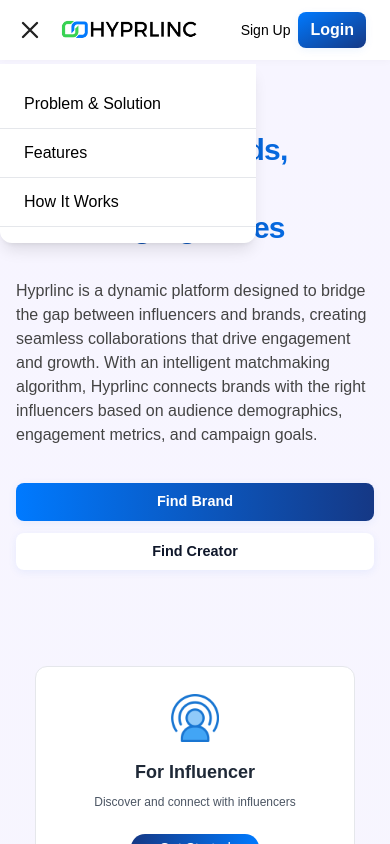
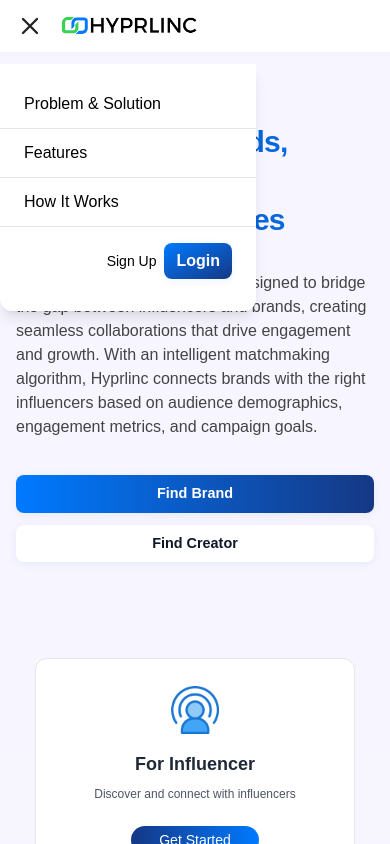
Before and after one commit to harsh-wesee/hyprlinc-soft-launch, a React (Create React App) app: page / in a window 390 px wide. Both pictures are taken after a click on the button "Open navigation". Shown: the top 844 px of the page. Built offline with nearby package versions, Linux system fonts and the light colour scheme.

Commit message:
changes in the existing one

```diff
--- a/public/index.html
+++ b/public/index.html
@@ -26,7 +26,7 @@
       work correctly both with client-side routing and a non-root public URL.
       Learn how to configure a non-root public URL by running `npm run build`.
     -->
-    <title>HYPRLINC</title>
+    <title>HyprLinc</title>
   </head>
   <body>
     <noscript>You need to enable JavaScript to run this app.</noscript>
--- a/src/App.js
+++ b/src/App.js
@@ -158,7 +158,7 @@
           </nav>
         </div>
 
-        <div className="flex items-center gap-2 md:gap-6">
+        <div className="hidden md:flex items-center gap-2 md:gap-6">
           {/* Sign In Button */}
           <button
             onClick={() =>
@@ -212,6 +212,27 @@
           >
             How It Works
           </span>
+          <div className=" flex gap-2 p-4 justify-end">
+           <button
+            onClick={() =>
+              (window.location.href =
+                "https://dashboard.hyprlinc.com/creatorsRegister")
+            }
+            className="text-sm"
+          >
+            Sign Up
+          </button>
+          {/* Sign Up Button */}
+          <button
+            onClick={() =>
+              (window.location.href =
+                "https://dashboard.hyprlinc.com/creatorsLogin")
+            }
+            className="font-semibold mr-2 md:mr-6 flex cursor-pointer items-center gap-2.5 rounded-lg border-none bg-gradient-to-br from-[#007AFF] to-[#153885] py-1.5 px-3 md:px-6 text-base text-white shadow-[0_2px_8px_rgba(24,119,242,0.08)] transition-all duration-500 ease-in-out hover:from-[#007AFF] hover:to-[#004999]"
+          >
+            Login
+          </button>
+          </div>
         </div>
       )}
 
@@ -350,75 +371,6 @@
           </div>
         </div>
       </section>
-
-      {/* Platform Performance Section */}
-      {/* <section
-        id="problem-solution"
-        className="mx-auto mb-16 flex w-full max-w-[1100px] flex-col items-center px-4"
-      >
-        <div className="inline-flex items-center rounded-full bg-blue-50 py-1 px-4 border border-blue-500">
-          <span className="flex gap-2 text-sm font-medium text-blue-600">
-            <AiOutlineBarChart className="w-5 h-5" />
-            Platform Performance
-          </span>
-        </div>
-        <h2 className="text-center font-montserrat font-bold text-2xl sm:text-2xl md:text-4xl my-2 bg-gradient-to-r from-[#007AFF] to-[#153885] text-transparent bg-clip-text">
-          Transforming Influencer Marketing
-        </h2>
-        <div className="mb-10 max-w-[600px] text-center text-[1.1rem] text-gray-600">
-          Our AI-powered platform delivers measurable results for creators,
-          brand and marketing agencies.
-        </div>
-        <div className="grid w-full grid-cols-1 gap-7 sm:grid-cols-2 md:grid-cols-4">
-          <div className="flex flex-col items-center rounded-xl shadow-lg bg-white p-8 transition-transform duration-200 hover:-translate-y-1">
-            <AnimatedNumber endValue={10} suffix="X" />
-            <div className="text-center text-xs text-gray-600">
-              Faster Campaign Planning & execution
-            </div>
-          </div>
-          <div className="flex flex-col items-center rounded-[224px] bg-[#EAFAF0] p-8 transition-transform duration-200 hover:-translate-y-1">
-            <div className="mb-3">
-              <img
-                src={p2}
-                alt="Performance 2"
-                className="h-10 w-10 object-contain "
-              />
-            </div>
-            <AnimatedNumber endValue={3} suffix="X" />
-            <div className="text-center text-xs text-gray-600">
-              Higher engagement rate for Campaigns run on Hyprlinc
-            </div>
-          </div>
-          <div className="flex flex-col items-center rounded-[224px] bg-[#EAFAF0] p-8 transition-transform duration-200 hover:-translate-y-1">
-            <div className="mb-3">
-              <img
-                src={p3}
-                alt="Performance 3"
-                className="h-10 w-10 object-contain"
-              />
-            </div>
-            <AnimatedNumber endValue={80} suffix="%" />
-            <div className="text-center text-xs text-gray-600">
-              Higher Connection rate due to data backed matchmaking & audience
-              profiling
-            </div>
-          </div>
-          <div className="flex flex-col items-center rounded-[224px] bg-[#EAFAF0] p-8 transition-transform duration-200 hover:-translate-y-1">
-            <div className="mb-3">
-              <img
-                src={p4}
-                alt="Performance 4"
-                className="h-10 w-10 object-contain"
-              />
-            </div>
-            <AnimatedNumber endValue={100} suffix="%" />
-            <div className="text-center text-xs text-gray-700 font-medium">
-              Secure Payments with All transactions are protected until
-              campaigns milestones are met.
-            </div>
-          </div>
-        </div>
-      </section> */}
 
       {/* Platform Performance Section */}
       <section
```
